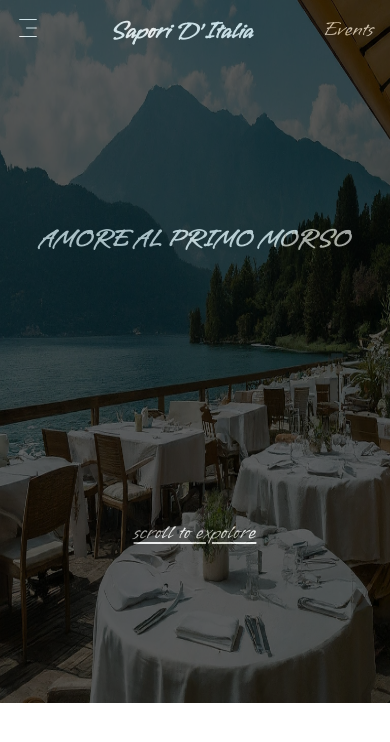
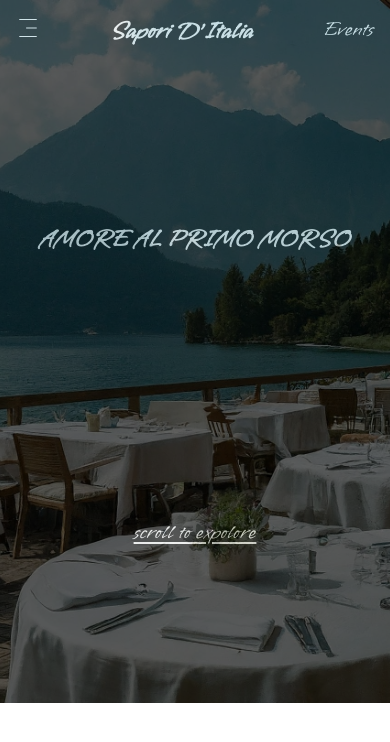
Before and after one commit to J-Rahhal/sapori-d-Italia, a React (Vite) app in the folder client/: page / in a window 390 px wide. Shown: the top 742 px of the page. Built offline with nearby package versions, Linux system fonts and the light colour scheme.

Commit message:
Refactoring navigation for mobile

```diff
--- a/client/src/components/Header.jsx
+++ b/client/src/components/Header.jsx
@@ -1,15 +1,19 @@
 import React from "react";
 import header from "../assets/images/header.jpeg";
-import { CiMenuFries } from "react-icons/ci";
 import { Link } from "react-router-dom";
+import MobileMenu from "./MobileMenu";
 
-const Header = () => {
+const Header = ({ handleToggle, toggle, handleClose }) => {
   return (
     <div className="h-5/6 relative">
-      <img src={header} className="h-full w-full" />
+      <img src={header} className="h-full w-full object-cover" />
       <div className="bg-black absolute inset-0 opacity-60 z-10">
         <div className="flex justify-between xs-mobile:p-4 mobile:p-6">
-          <CiMenuFries className="xs-mobile:text-2xl text-white font-extrabold mobile:text-3xl" />
+          <MobileMenu
+            onClick={handleToggle}
+            toggle={toggle}
+            handleClose={handleClose}
+          />
           <h2 className="font-vujahday font-bold xs-mobile:text-2xl mobile:text-3xl text-white">
             Sapori D'Italia
           </h2>
@@ -20,7 +24,7 @@ const Header = () => {
             Events
           </Link>
         </div>
-        <div className="h-full">
+
         <div className="h-1/2 flex items-center justify-center">
           <h1 className=" text-white uppercase font-bold font-vujahday text-2xl">
             Amore Al Primo Morso
@@ -33,7 +37,6 @@ const Header = () => {
         </div>
       </div>
     </div>
-    </div>
   );
 };
 
--- /dev/null
+++ b/client/src/components/MobileMenu.jsx
@@ -0,0 +1,33 @@
+import React from "react";
+import { Link } from "react-router-dom";
+import { CiMenuFries } from "react-icons/ci";
+import { RiCloseLargeFill } from "react-icons/ri";
+
+const MobileMenu = ({ onClick, toggle, handleClose }) => {
+  return (
+    <>
+      <CiMenuFries
+        className={
+          toggle
+            ? "xs-mobile:hidden"
+            : "xs-mobile:text-2xl text-white font-extrabold mobile:text-3xl"
+        }
+        onClick={onClick}
+      />
+      {toggle && (
+        <div className="w-full h-5/6 absolute right-1 bg-white flex flex-col items-center justify-between">
+          <RiCloseLargeFill
+            className="xs-mobile:font-extrabold xs-mobile:text-2xl xs-mobile:self-start ml-2"
+            onClick={handleClose}
+          />
+          <Link to="#">Home</Link>
+          <Link to="#">Menu</Link>
+          <Link to="#">Our Story</Link>
+          <Link to="#">Contact</Link>
+        </div>
+      )}
+    </>
+  );
+};
+
+export default MobileMenu;
--- a/client/src/pages/Homepage.jsx
+++ b/client/src/pages/Homepage.jsx
@@ -1,10 +1,19 @@
-import React from "react";
+import React, { useState } from "react";
 import Header from "../components/Header.jsx";
 
 const Homepage = () => {
+  const [toggle, setToggle] = useState(false);
+
+  const toggleMenu = () => {
+    setToggle(!toggle);
+  };
   return (
     <>
-      <Header />
+      <Header
+        handleToggle={toggleMenu}
+        toggle={toggle}
+        handleClose={toggleMenu}
+      />
     </>
   );
 };
```
Lines whose indentation alone changed are shown as unchanged.
